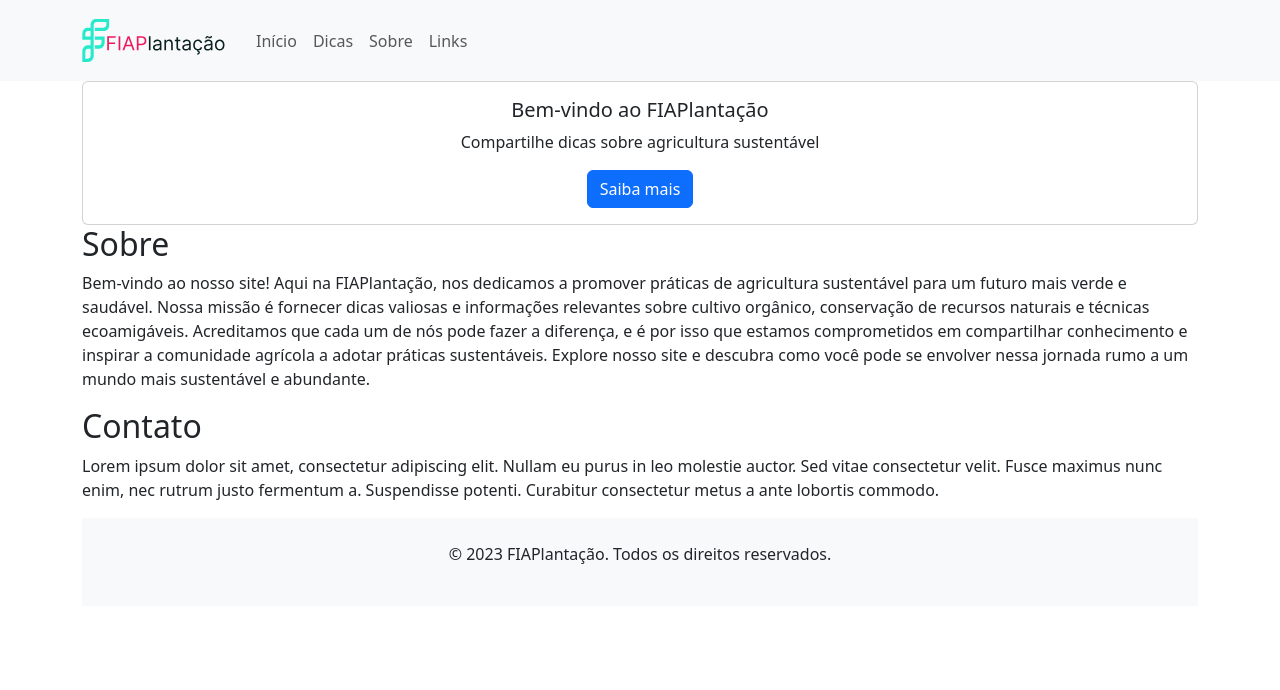
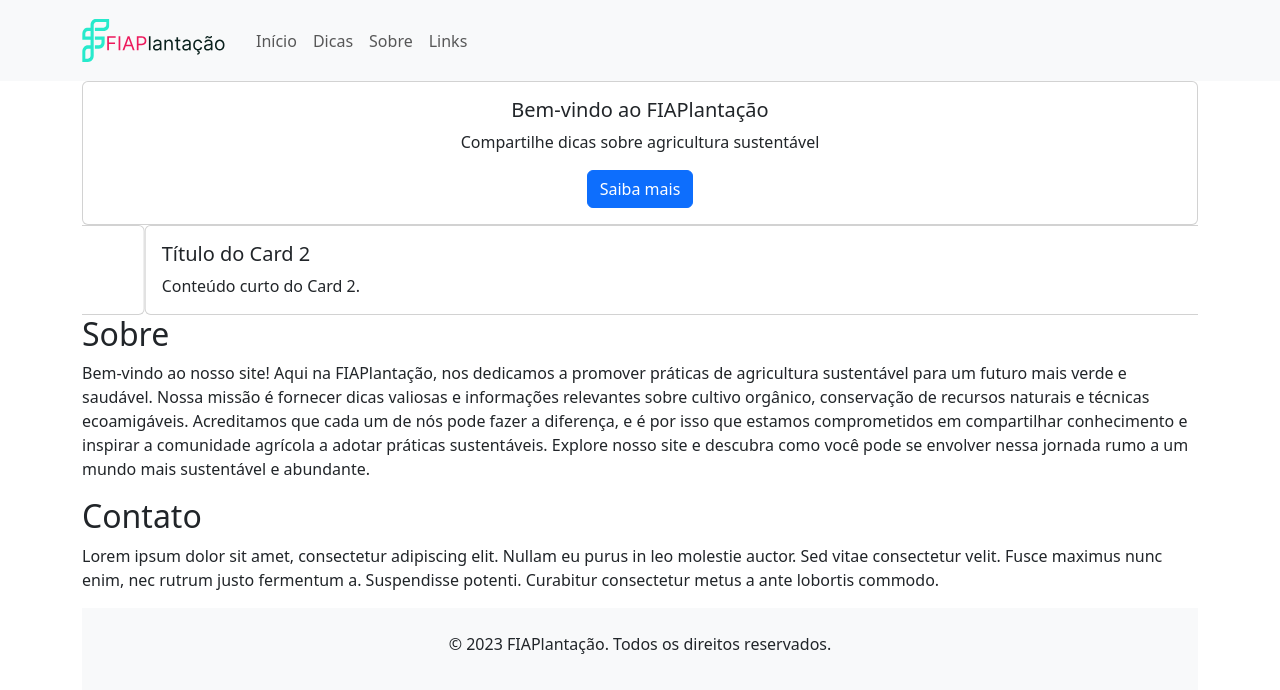
Before and after one commit to HMpina/fiap-gs2023-frontend, a React (Create React App) app: page / in a window 1280 px wide. Shown: the top 690 px of the page. Built offline with nearby package versions, Linux system fonts and the light colour scheme.

Commit message:
adicionando carrosel na página home

```diff
--- a/src/pages/Home/index.tsx
+++ b/src/pages/Home/index.tsx
@@ -1,16 +1,60 @@
 import React from 'react';
-import { Container, Card, Button } from 'react-bootstrap';
+import { Container, Card, Button, Carousel } from 'react-bootstrap';
 
 const Home: React.FC = () => {
   return (
     <Container>
-    <Card className="text-center">
+      <Card className="text-center">
         <Card.Body>
-            <Card.Title>Bem-vindo ao FIAPlantação</Card.Title>
-            <Card.Text>Compartilhe dicas sobre agricultura sustentável</Card.Text>
-            <Button variant="primary" href="#about">Saiba mais</Button>
+          <Card.Title>Bem-vindo ao FIAPlantação</Card.Title>
+          <Card.Text>Compartilhe dicas sobre agricultura sustentável</Card.Text>
+          <Button variant="primary" href="#about">Saiba mais</Button>
         </Card.Body>
-    </Card>
+      </Card>
+
+      <Carousel>
+        <Carousel.Item>
+          <Card>
+            <Card.Body>
+              <Card.Title>Título do Card 1</Card.Title>
+              <Card.Text>
+                Conteúdo curto do Card 1.
+              </Card.Text>
+            </Card.Body>
+          </Card>
+        </Carousel.Item>
+
+        <Carousel.Item>
+          <Card>
+            <Card.Body>
+              <Card.Title>Título do Card 2</Card.Title>
+              <Card.Text>
+                Conteúdo curto do Card 2.
+              </Card.Text>
+            </Card.Body>
+          </Card>
+        </Carousel.Item>
+
+        <Carousel.Item>
+          <Card>
+            <Card.Body>
+              <Card.Title>Título do Card 3</Card.Title>
+              <Card.Text>
+                Conteúdo curto do Card 3.
+              </Card.Text>
+            </Card.Body>
+          </Card>
+        </Carousel.Item>
+
+        <Carousel.Item>
+          <Card>
+            <Card.Body>
+              <Card.Title>Veja mais</Card.Title>
+              <Button variant="primary" href="#mais">Veja mais</Button>
+            </Card.Body>
+          </Card>
+        </Carousel.Item>
+      </Carousel>
 
       <h2>Sobre</h2>
       <p>Bem-vindo ao nosso site! Aqui na FIAPlantação, nos dedicamos a promover práticas de agricultura sustentável para um futuro mais verde e saudável. Nossa missão é fornecer dicas valiosas e informações relevantes sobre cultivo orgânico, conservação de recursos naturais e técnicas ecoamigáveis. Acreditamos que cada um de nós pode fazer a diferença, e é por isso que estamos comprometidos em compartilhar conhecimento e inspirar a comunidade agrícola a adotar práticas sustentáveis. Explore nosso site e descubra como você pode se envolver nessa jornada rumo a um mundo mais sustentável e abundante.</p>
```
